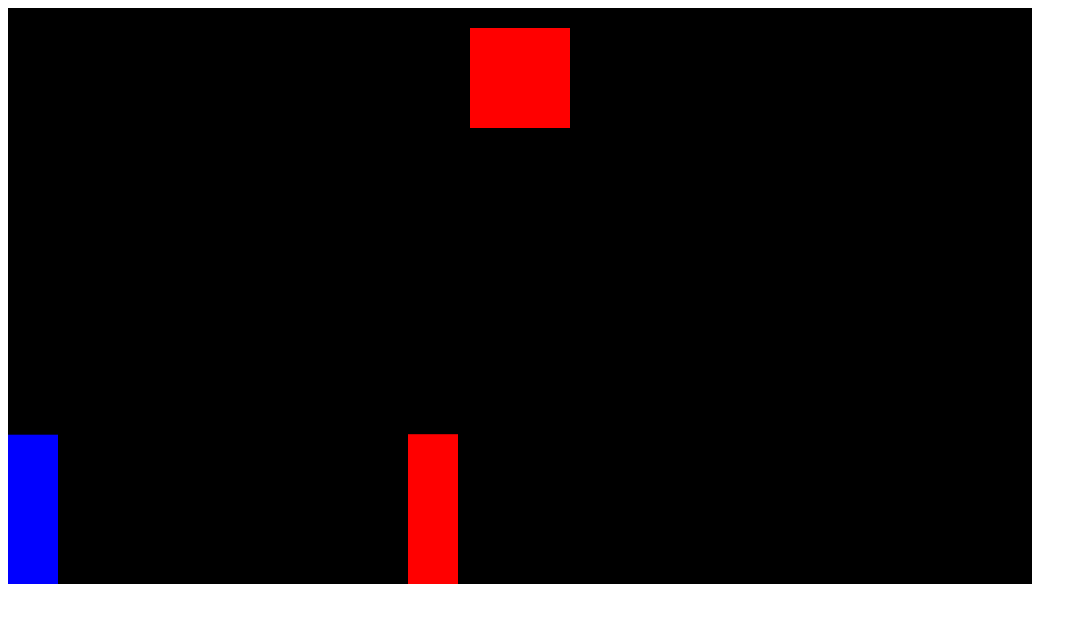
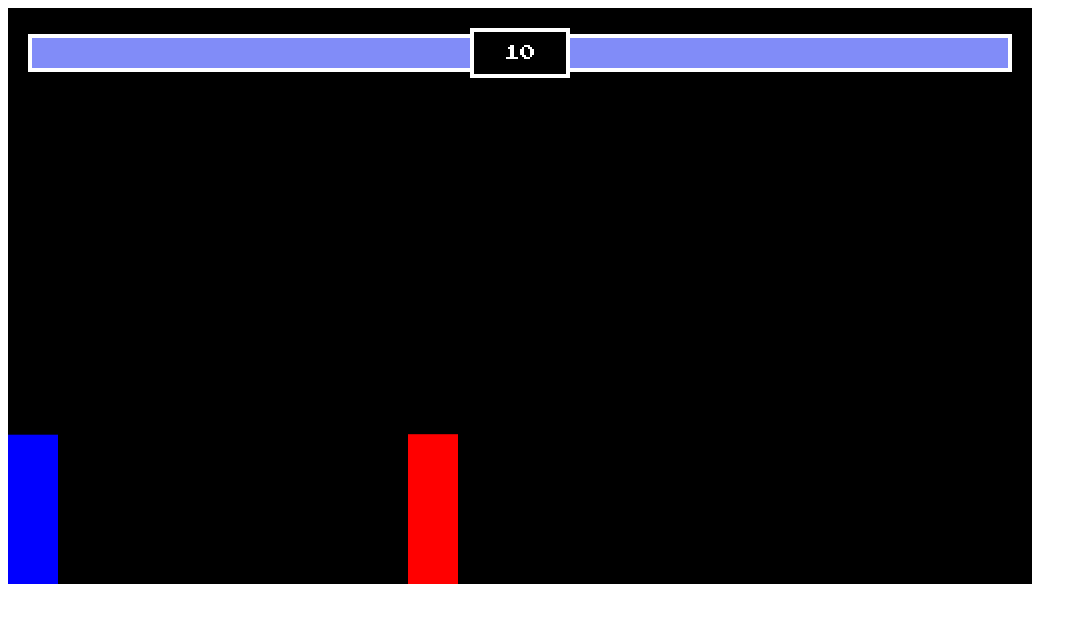
Before and after one commit to arnauboy/fighting-game, a plain HTML site: page index.html in a window 1280 px wide. Shown: the whole page, without its empty margins (0-1087 px from the left). Drawn offline with Linux system fonts and the light colour scheme.

Commit message:
Health bar fixed

```diff
--- a/index.html
+++ b/index.html
@@ -1,28 +1,94 @@
 <head>
+	<link
+    href="https://fonts.googleapis.com/css2?family=Press+Start+2P&display=swap"
+    rel="stylesheet"
+  />
 	<style>
 		* {
 			box-sizing: border-box;
+			font-family: 'Press Start 2P', cursive;
 		}
 	</style>
 </head>
 
 <body>
-	<div style="position: relative; display: inline-block;" >
-		<div style="position: absolute; display: flex; width:  100%; align-items: center; padding: 20px;">
-			<div style="position: relative; heigth: 30px; width: 100%; display: flex; justify-content: flex-end;">
-				<div style = "background-color: yellow; heigth: 30px; width: 100%;">
+	<!-- red container div -->
+  <div style="position: relative; display: inline-block">
+    <!-- smaller red container div -->
+    <div
+      style="
+        position: absolute;
+        display: flex;
+        width: 100%;
+        align-items: center;
+        padding: 20px;
+      "
+    >
       <!-- player health -->
+      <div
+        style="
+          position: relative;
+          width: 100%;
+          display: flex;
+          justify-content: flex-end;
+          border-top: 4px solid white;
+          border-left: 4px solid white;
+          border-bottom: 4px solid white;
+        "
+      >
+        <div style="background-color: red; height: 30px; width: 100%"></div>
+        <div
+          id="playerHealth"
+          style="
+            position: absolute;
+            background: #818cf8;
+            top: 0;
+            right: 0;
+            bottom: 0;
+            width: 100%;
+          "
+        ></div>
       </div>
-				<div  id="playerHealth" style="position: absolute; background: blue; top: 0; bottom: 0; right: 0; width: 100%;"> </div>
+
+      <!-- timer -->
+      <div
+        id="timer"
+        style="
+          background-color: black;
+          width: 100px;
+          height: 50px;
+          flex-shrink: 0;
+          display: flex;
+          align-items: center;
+          justify-content: center;
+          color: white;
+          border: 4px solid white;
+        "
+      >
+        10
       </div>
-			<div style="background: red; width: 100px; height: 100px; flex-shrink: 0;">
-			<!-- timer-->
-			</div>
-			<div style="position: relative; heigth: 30px; width: 100%;">
-				<div style = "background-color: yellow; heigth: 30px">
       <!-- enemy health -->
-				</div>
-				<div  id="enemyHealth" style="position: absolute; background: blue; top: 0; bottom: 0; right: 0; left: 0;"> </div>
+      <div
+        style="
+          position: relative;
+          width: 100%;
+          border-top: 4px solid white;
+          border-bottom: 4px solid white;
+          border-right: 4px solid white;
+        "
+      >
+        <div style="background-color: red; height: 30px"></div>
+        <div
+          id="enemyHealth"
+          style="
+            position: absolute;
+            background: #818cf8;
+            top: 0;
+            right: 0;
+            bottom: 0;
+            left: 0;
+          "
+        ></div>
       </div>
      </div>
 		<canvas> </canvas>
```
Lines whose indentation alone changed are shown as unchanged.
